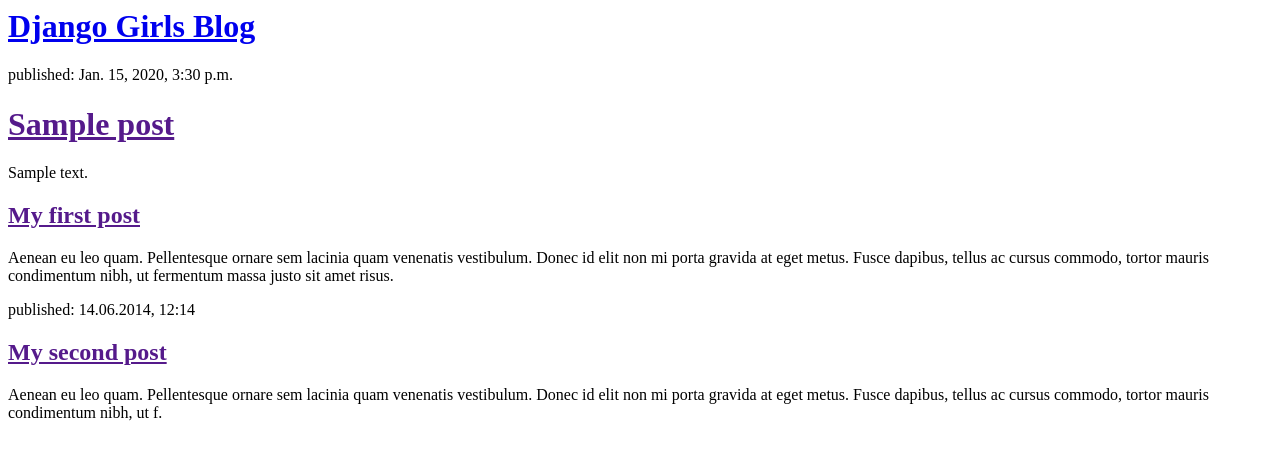
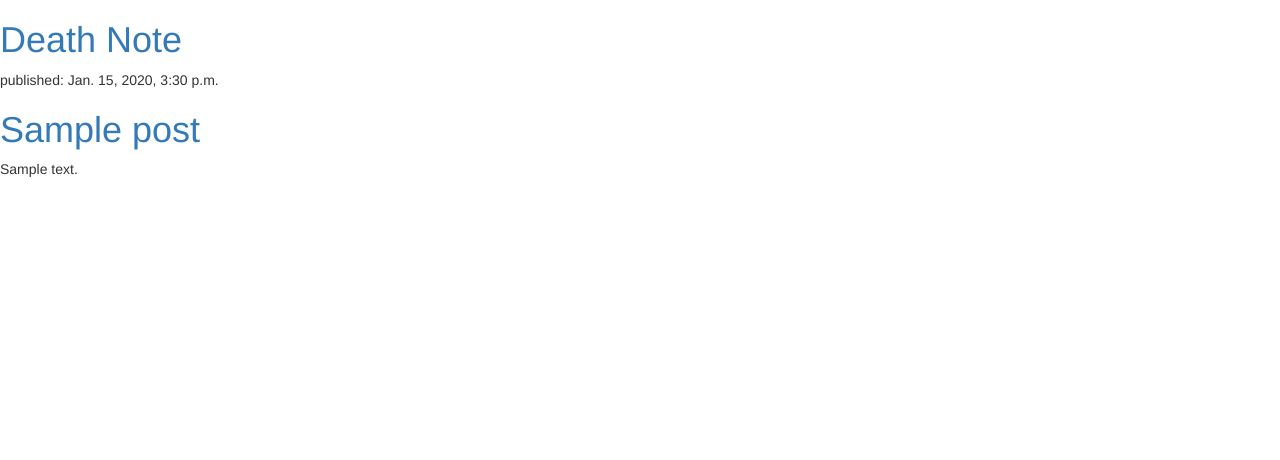
Before and after one commit to Atharva1111/my-first-blog, a Django app: template blog/templates/blog/post_list.html in a window 1280 px wide. Shown: the top 460 px of the page. Run offline with Django 3.2, Linux system fonts and the light colour scheme; the template is opened without the code that fills it: values that come from a table or form of the project are taken from there, others are empty; tables that the repository leaves empty hold one stand-in row (values such as "Sample post"); some libraries are stand-ins or nearby versions.

Commit message:
Created css

```diff
--- /dev/null
+++ b/blog/static/css/blogs.css
@@ -0,0 +1,4 @@
+h1 a {
+    color: #FCA205;
+    font-family: 'Lobster';
+}
--- a/blog/templates/blog/post_list.html
+++ b/blog/templates/blog/post_list.html
@@ -1,10 +1,14 @@
+{% load static %}
 <html>
     <head>
-        <title>Django Girls blog</title>
+        <title>Death Note</title>
+        <link rel="stylesheet" href="//maxcdn.bootstrapcdn.com/bootstrap/3.2.0/css/bootstrap.min.css">
+        <link rel="stylesheet" href="//maxcdn.bootstrapcdn.com/bootstrap/3.2.0/css/bootstrap-theme.min.css">
+        <link rel="stylesheet" href="{% static 'css/blog.css' %}">
     </head>
     <body>
         <div>
-    		<h1><a href="/">Django Girls Blog</a></h1>
+            <h1><a href="/">Death Note</a></h1>
         </div>
 
         {% for post in posts %}
@@ -14,14 +18,5 @@
                 <p>{{ post.text|linebreaksbr }}</p>
             </div>
         {% endfor %}
-            <h2><a href="">My first post</a></h2>
-            <p>Aenean eu leo quam. Pellentesque ornare sem lacinia quam venenatis vestibulum. Donec id elit non mi porta gravida at eget metus. Fusce dapibus, tellus ac cursus commodo, tortor mauris condimentum nibh, ut fermentum massa justo sit amet risus.</p>
-        </div>
-
-        <div>
-            <p>published: 14.06.2014, 12:14</p>
-            <h2><a href="">My second post</a></h2>
-            <p>Aenean eu leo quam. Pellentesque ornare sem lacinia quam venenatis vestibulum. Donec id elit non mi porta gravida at eget metus. Fusce dapibus, tellus ac cursus commodo, tortor mauris condimentum nibh, ut f.</p>
-        </div>
     </body>
 </html>
```
Lines whose indentation alone changed are shown as unchanged.
